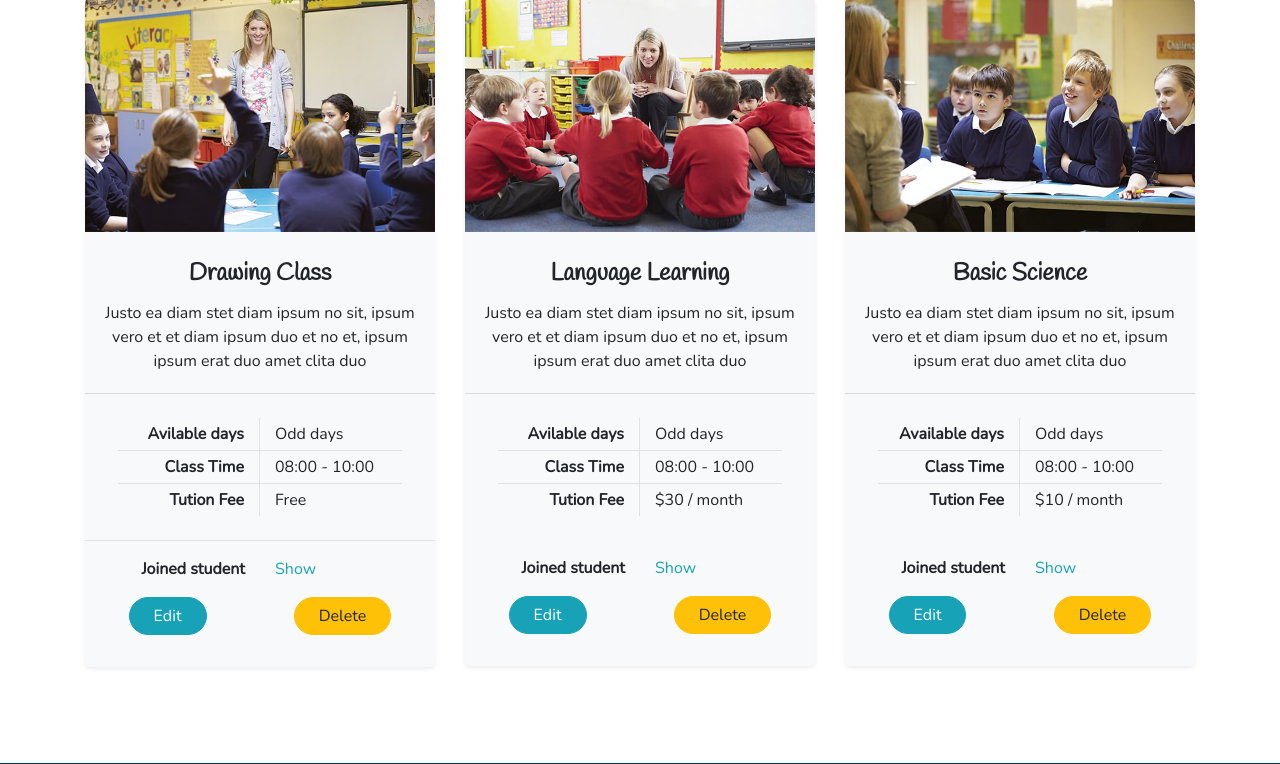
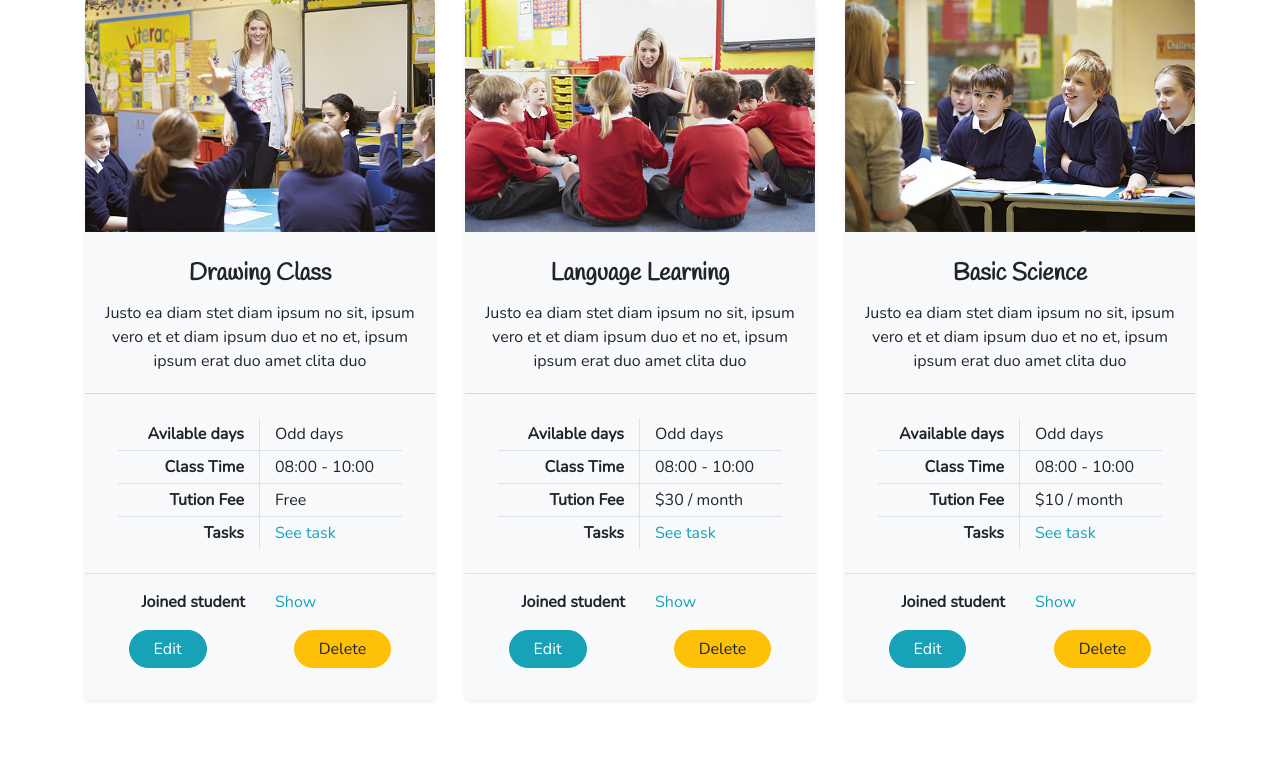
Before and after one commit to dilmurodsadullayev/TeachEasy-full, a Django app: page /courses in a window 1280 px wide. Shown: the part 758-1522 px from the top of the page. Run offline with Django 5.2, Linux system fonts and the light colour scheme; some libraries are stand-ins or nearby versions.

Commit message:
something new

```diff
--- a/template/main/courses.html
+++ b/template/main/courses.html
@@ -239,9 +239,13 @@
                             <div class="col-6 py-1 text-right border-right"><strong>Class Time</strong></div>
                             <div class="col-6 py-1">08:00 - 10:00</div>
                         </div>
-                        <div class="row">
+                        <div class="row border-bottom">
                             <div class="col-6 py-1 text-right border-right"><strong>Tution Fee</strong></div>
                             <div class="col-6 py-1">Free</div>
+                        </div>
+                        <div class="row">
+                            <div class="col-6 py-1 text-right border-right"><strong>Tasks</strong></div>
+                            <div class="col-6 py-1"><a href="#">See task</a></div>
                         </div>
                     </div>
                     <div class="row mt-3 mb-3">
@@ -264,7 +268,7 @@
                         <p class="card-text">Justo ea diam stet diam ipsum no sit, ipsum vero et et diam ipsum duo
                             et no et, ipsum ipsum erat duo amet clita duo</p>
                     </div>
-                    <div class="card-footer bg-transparent py-4 px-5">
+                    <div class="card-footer bg-transparent py-4 px-5 border-bottom">
                         <div class="row border-bottom">
                             <div class="col-6 py-1 text-right border-right"><strong>Avilable days</strong></div>
                             <div class="col-6 py-1">Odd days</div>
@@ -273,9 +277,13 @@
                             <div class="col-6 py-1 text-right border-right"><strong>Class Time</strong></div>
                             <div class="col-6 py-1">08:00 - 10:00</div>
                         </div>
-                        <div class="row">
+                        <div class="row border-bottom">
                             <div class="col-6 py-1 text-right border-right"><strong>Tution Fee</strong></div>
                             <div class="col-6 py-1">$30 / month</div>
+                        </div>
+                        <div class="row">
+                            <div class="col-6 py-1 text-right border-right"><strong>Tasks</strong></div>
+                            <div class="col-6 py-1"><a href="#">See task</a></div>
                         </div>
                     </div>
                     <div class="row mt-3 mb-3">
@@ -297,7 +305,7 @@
                         <p class="card-text">Justo ea diam stet diam ipsum no sit, ipsum vero et et diam ipsum duo
                             et no et, ipsum ipsum erat duo amet clita duo</p>
                     </div>
-                    <div class="card-footer bg-transparent py-4 px-5">
+                    <div class="card-footer bg-transparent py-4 px-5 border-bottom">
                         <div class="row border-bottom">
                             <div class="col-6 py-1 text-right border-right"><strong>Available days</strong></div>
                             <div class="col-6 py-1">Odd days</div>
@@ -306,9 +314,13 @@
                             <div class="col-6 py-1 text-right border-right"><strong>Class Time</strong></div>
                             <div class="col-6 py-1">08:00 - 10:00</div>
                         </div>
-                        <div class="row">
+                        <div class="row border-bottom">
                             <div class="col-6 py-1 text-right border-right"><strong>Tution Fee</strong></div>
                             <div class="col-6 py-1">$10 / month</div>
+                        </div>
+                        <div class="row">
+                            <div class="col-6 py-1 text-right border-right"><strong>Tasks</strong></div>
+                            <div class="col-6 py-1"><a href="#">See task</a></div>
                         </div>
                     </div>
                     <div class="row mt-3 mb-3">
--- a/template/main/student_detail.html
+++ b/template/main/student_detail.html
@@ -53,9 +53,6 @@
     </div>
   </div>
 </div>
-
-
-
 
 
 
```
Also changed, not shown: template/main/course_students.html (+51 -1 lines).
